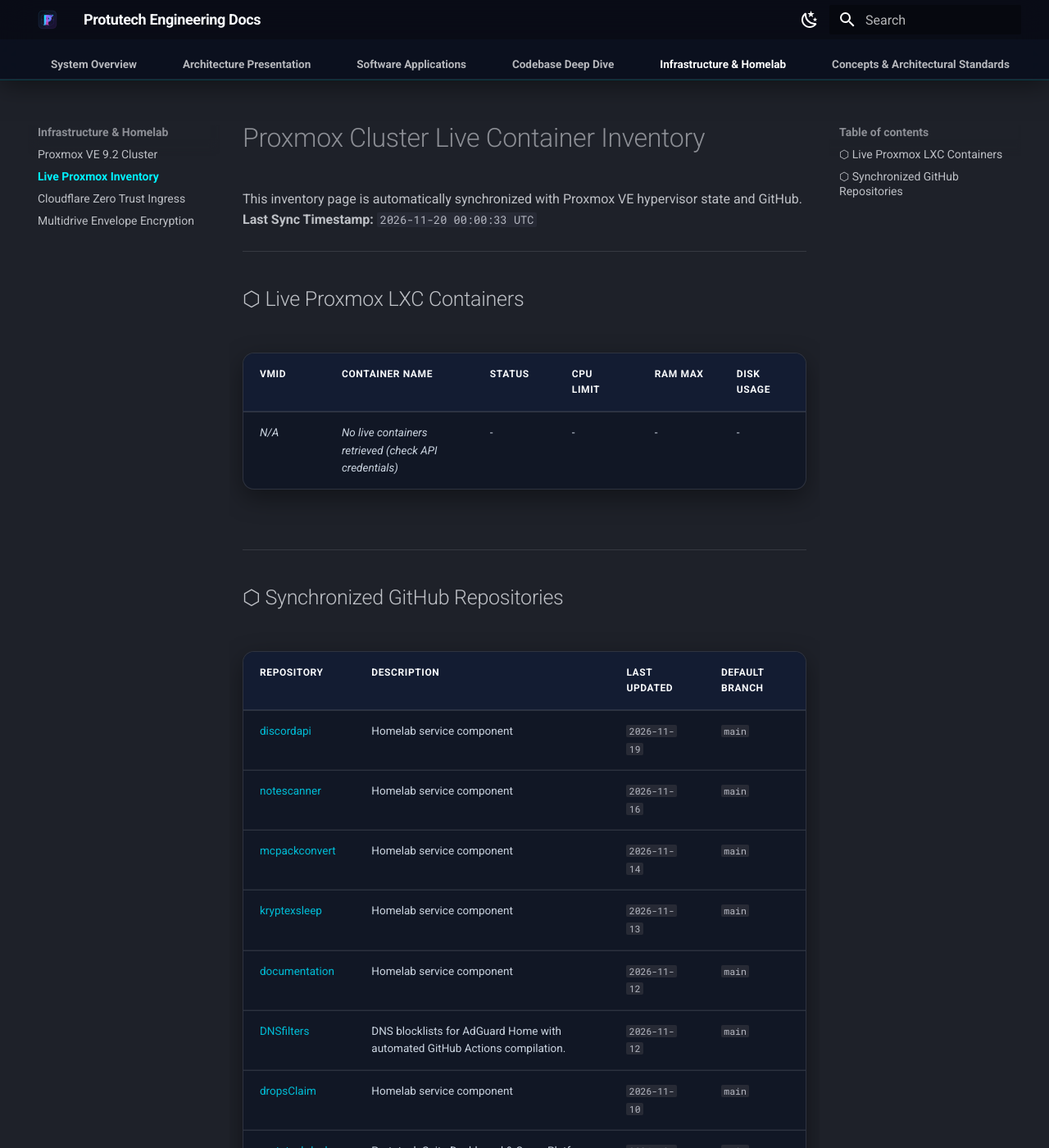
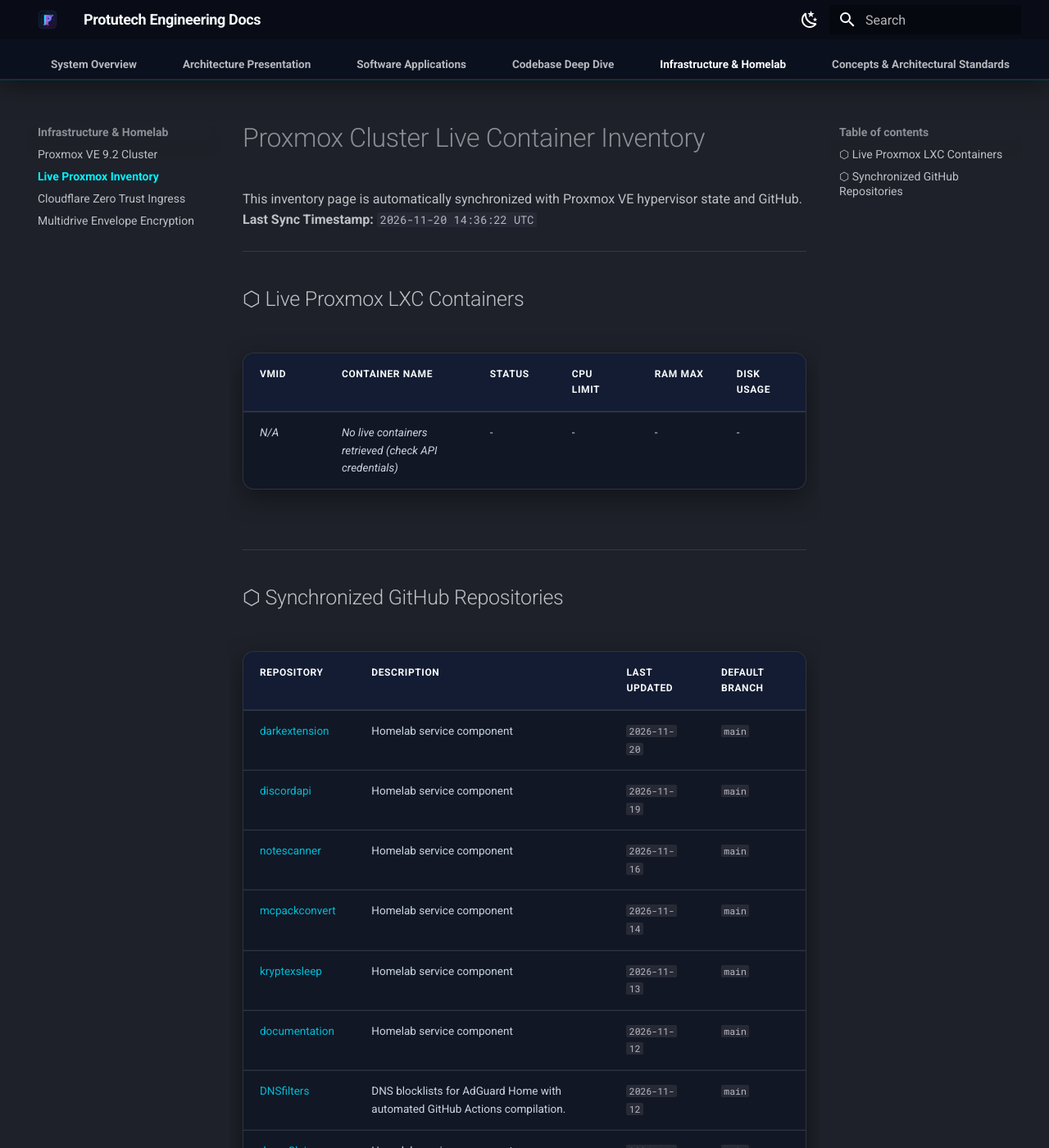
Before and after one commit to IAndrexI/documentation, an MkDocs documentation site: the page built from docs/infra/proxmox-live-inventory.md, in a window 1280 px wide and 1400 px high. Shown: the whole window at 82% size. Built offline with MkDocs 1.6.1 and Material for MkDocs 9.7.7, drawn with Linux system fonts in a browser that asks for light colours; some of the changed text lies outside the part shown.

Commit message:
chore(auto-update): sync live Proxmox containers and GitHub repos [skip ci]

```diff
--- a/docs/infra/proxmox-live-inventory.md
+++ b/docs/infra/proxmox-live-inventory.md
@@ -1,7 +1,7 @@
 # Proxmox Cluster Live Container Inventory
 
 This inventory page is automatically synchronized with Proxmox VE hypervisor state and GitHub.
-**Last Sync Timestamp:** `2026-11-20 00:00:33 UTC`
+**Last Sync Timestamp:** `2026-11-20 14:36:22 UTC`
 
 ---
 
@@ -17,6 +17,7 @@ This inventory page is automatically synchronized with Proxmox VE hypervisor sta
 
 | Repository | Description | Last Updated | Default Branch |
 | :--- | :--- | :--- | :--- |
+| [darkextension](https://github.com/IAndrexI/darkextension) | Homelab service component | `2026-11-20` | `main` |
 | [discordapi](https://github.com/IAndrexI/discordapi) | Homelab service component | `2026-11-19` | `main` |
 | [notescanner](https://github.com/IAndrexI/notescanner) | Homelab service component | `2026-11-16` | `main` |
 | [mcpackconvert](https://github.com/IAndrexI/mcpackconvert) | Homelab service component | `2026-11-14` | `main` |
```
Also changed, not shown: other parts of docs/infra/proxmox-live-inventory.md (+0 -1 lines).
